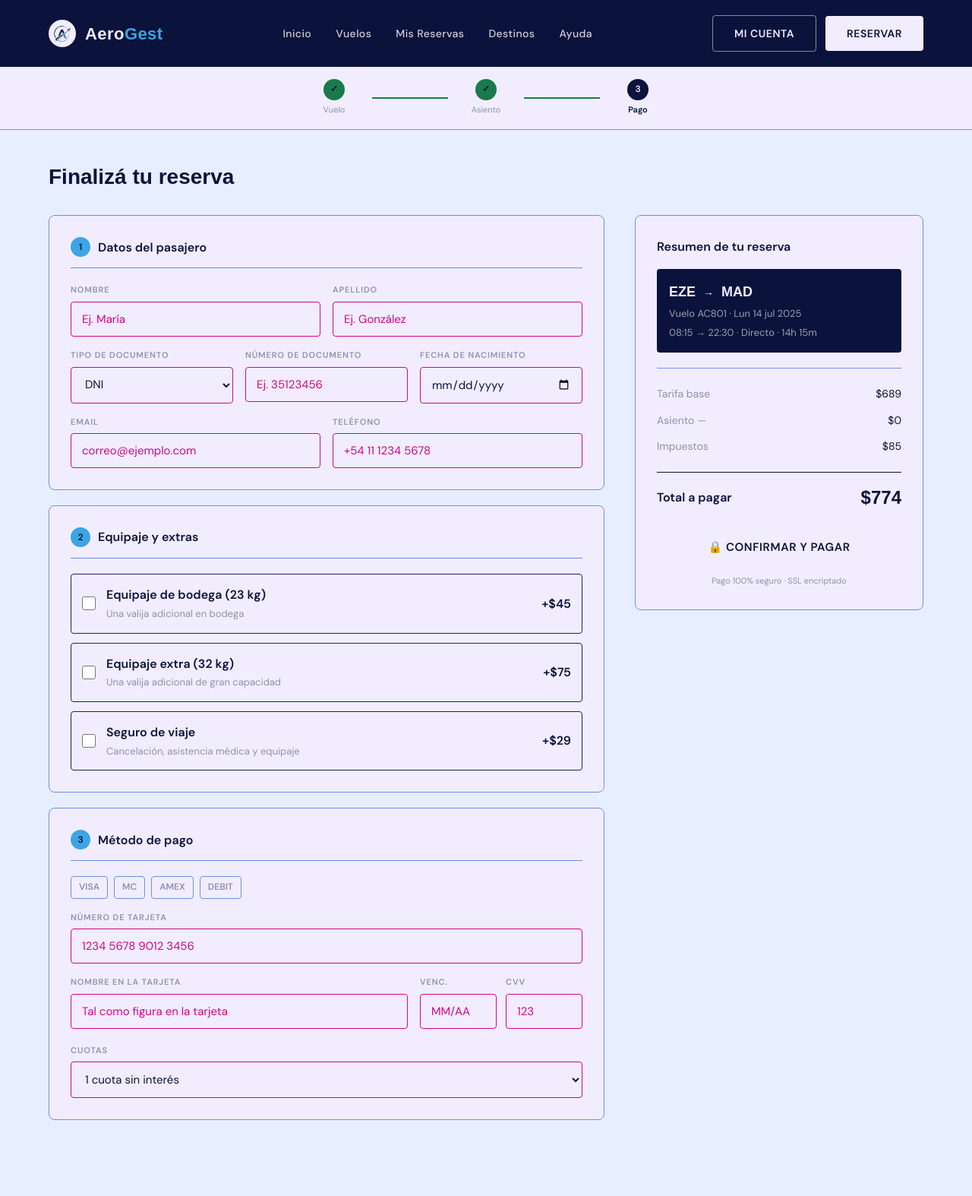
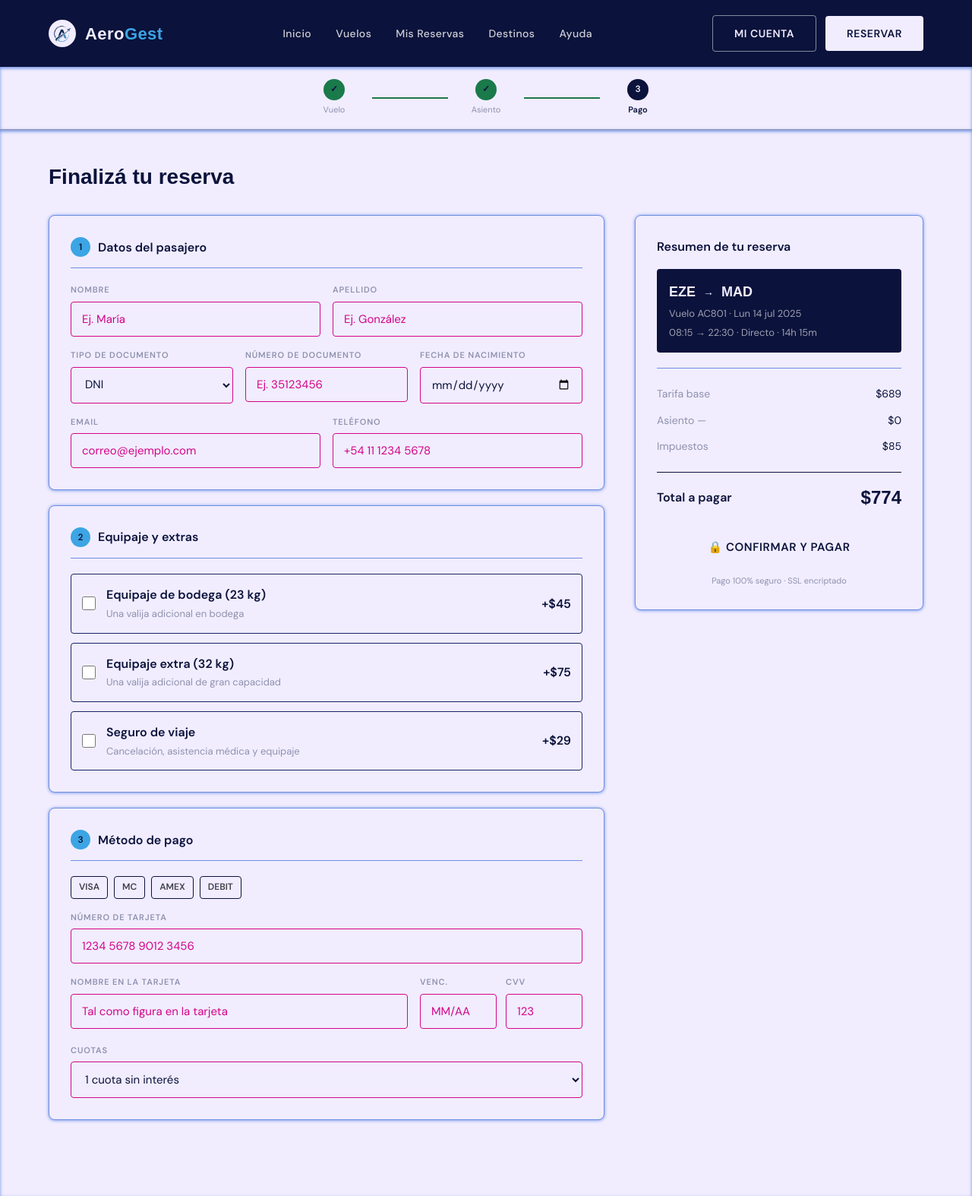
Before and after one commit to pefati/TrabajoProgra3-Frontend, a plain HTML site: page aerolinea/pago.html in a window 1280 px wide. Shown: the top 1574 px of the page at 76% size. Drawn offline with Linux system fonts and the light colour scheme.

Commit message:
add sombras & cambio de containers en 'asientos.html'

```diff
--- a/aerolinea/css/styles.css
+++ b/aerolinea/css/styles.css
@@ -33,7 +33,7 @@
 
 body {
   font-family: var(--font-body);
-  background: var(--cream);
+  background: var(--white);
   color: var(--navy);
   font-size: 16px;
   line-height: 1.6;
@@ -404,12 +404,14 @@
 .flight-price-label { font-size: 11px; color: var(--pink); }
 
 /* ── Page: Asientos ── */
-.seat-page { padding: 40px 0 80px; }
-.seat-layout { display: grid; grid-template-columns: 300px 1fr; gap: 40px; align-items: start; }
+.seat-page { padding: 40px 0 108px; box-shadow: inset 0 2px 4px var(--light-blue-1);}
+.seat-layout { display: grid; grid-template-columns: 1fr 300px ; gap: 40px; align-items: start; }
 .seat-summary-card {
+  order:2;
   background: var(--white); border-radius: var(--radius-md);
   border: 1px solid var(--light-blue-1); padding: 28px;
   position: sticky; top: 100px;
+  box-shadow: 0 0.5px 4px var(--light-blue-1);
 }
 .seat-legend { display: flex; flex-direction: column; gap: 10px; margin: 20px 0; }
 .legend-item { display: flex; align-items: center; gap: 10px; font-size: 14px; }
@@ -418,7 +420,7 @@
 .dot-selected { background: var(--pink); }
 .dot-taken { background: var(--navy-light); }
 .dot-first { background: var(--cream); border: 1.5px solid var(--black); }
-.cabin-map { background: var(--white); border-radius: var(--radius-md); padding: 24px; border: 1px solid var(--black); }
+.cabin-map { order: 1; background: var(--white); border-radius: var(--radius-md); padding: 24px; border: 1px solid var(--light-blue-1); box-shadow: 0 0.5px 4px var(--light-blue-1); }
 .cabin-plane-nose { text-align: center; font-size: 36px; margin-bottom: 20px; }
 .cabin-section-label {
   font-size: 11px; font-weight: 600; letter-spacing: 0.1em;
@@ -456,6 +458,7 @@
 .checkout-section {
   background: var(--white); border-radius: var(--radius-md);
   border: 1px solid var(--light-blue-1); padding: 28px; margin-bottom: 20px;
+  box-shadow: 0 0.5px 4px var(--light-blue-1);
 }
 .checkout-section-title {
   font-size: 16px; font-weight: 600; margin-bottom: 20px;
@@ -470,16 +473,19 @@
 }
 .checkout-grid-2 { display: grid; grid-template-columns: 1fr 1fr; gap: 16px; }
 .checkout-grid-3 { display: grid; grid-template-columns: 1fr 1fr 1fr; gap: 16px; }
-.card-icons { display: flex; gap: 8px; margin-bottom: 16px; }
+.card-icons { display: flex; gap: 8px; margin-bottom: 16px;}
 .card-icon {
-  padding: 4px 10px; border: 1px solid var(--light-blue-1);
-  border-radius: var(--radius); font-size: 12px; color: var(--gray-500);
+  background-color: var(--white);
+  padding: 4px 10px; border: 1px solid var(--navy);
+  border-radius: var(--radius); font-size: 12px; color: var(--gray-700);
   font-weight: 600;
 }
+.card-icon:hover{ background: var(--navy-light); color: var(--cream); transform: translateY(-1px); box-shadow: var(--shadow-md);}
 .order-summary {
   background: var(--white); border-radius: var(--radius-md);
   border: 1px solid var(--light-blue-1); padding: 28px;
   position: sticky; top: 100px; margin-bottom: 20px;
+  box-shadow: 0 0.5px 4px var(--light-blue-1);
 }
 .summary-flight-info {
   background: var(--navy); border-radius: var(--radius);
--- a/aerolinea/pago.html
+++ b/aerolinea/pago.html
@@ -19,7 +19,7 @@
 </script>
 
 <!-- Progreso -->
-<div style="background:var(--white);border-bottom:1px solid var(--gray-500);padding:16px 0;margin-top: 88px">
+<div style="background:var(--white);border-bottom:1px solid var(--gray-500);padding:16px 0; margin-top: 88px; box-shadow: inset 0 2px 4px var(--light-blue-1);";>
   <div class="container">
     <div style="display:flex;align-items:center;gap:0;max-width:500px;margin:0 auto">
       <div style="display:flex;flex-direction:column;align-items:center;flex:1">
@@ -40,7 +40,7 @@
   </div>
 </div>
 
-<section style="padding:40px 0 80px">
+<section style="padding:40px 0 80px; box-shadow: inset 0 2px 4px var(--light-blue-1);";>
   <div class="container">
     <h1 style="font-family:var(--font-display);font-size:28px;font-weight:800;margin-bottom:28px">Finalizá tu reserva</h1>
 
```
Also changed, not shown: aerolinea/asientos.html (+2 -2 lines).
